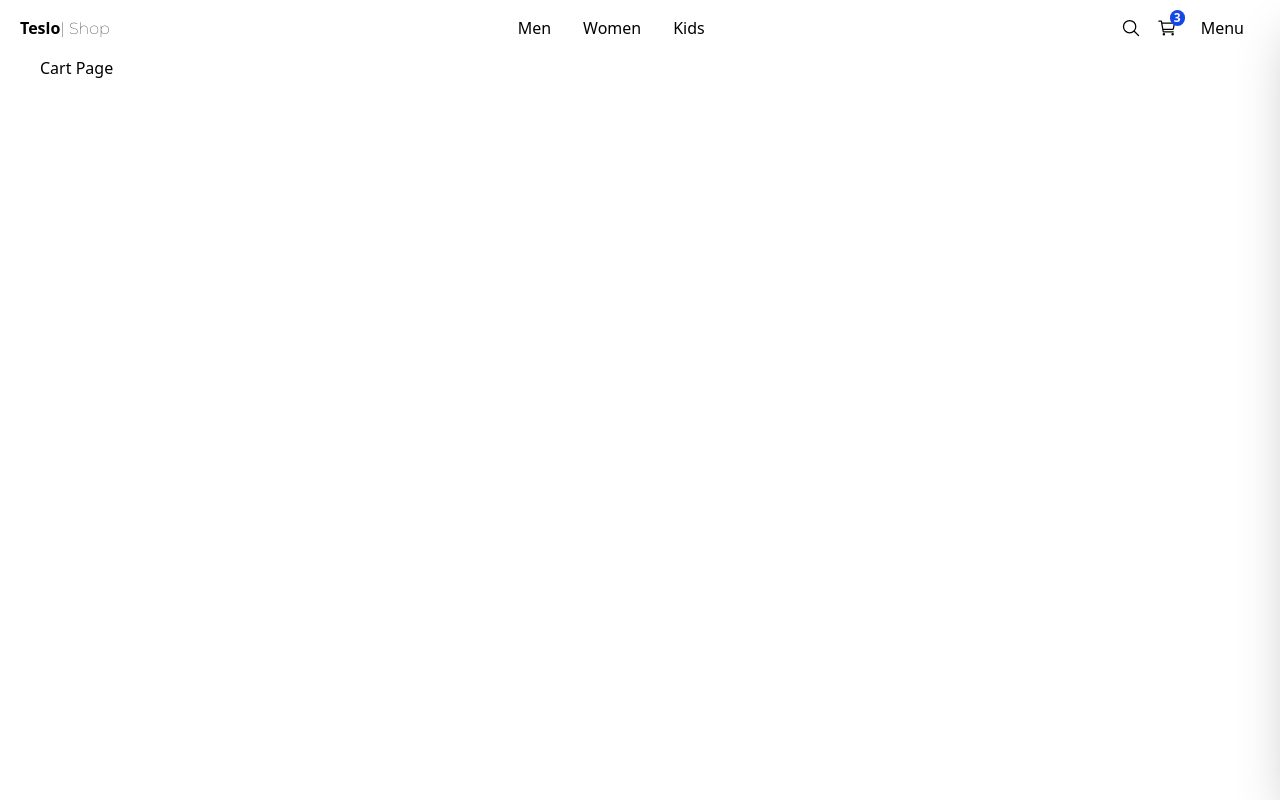
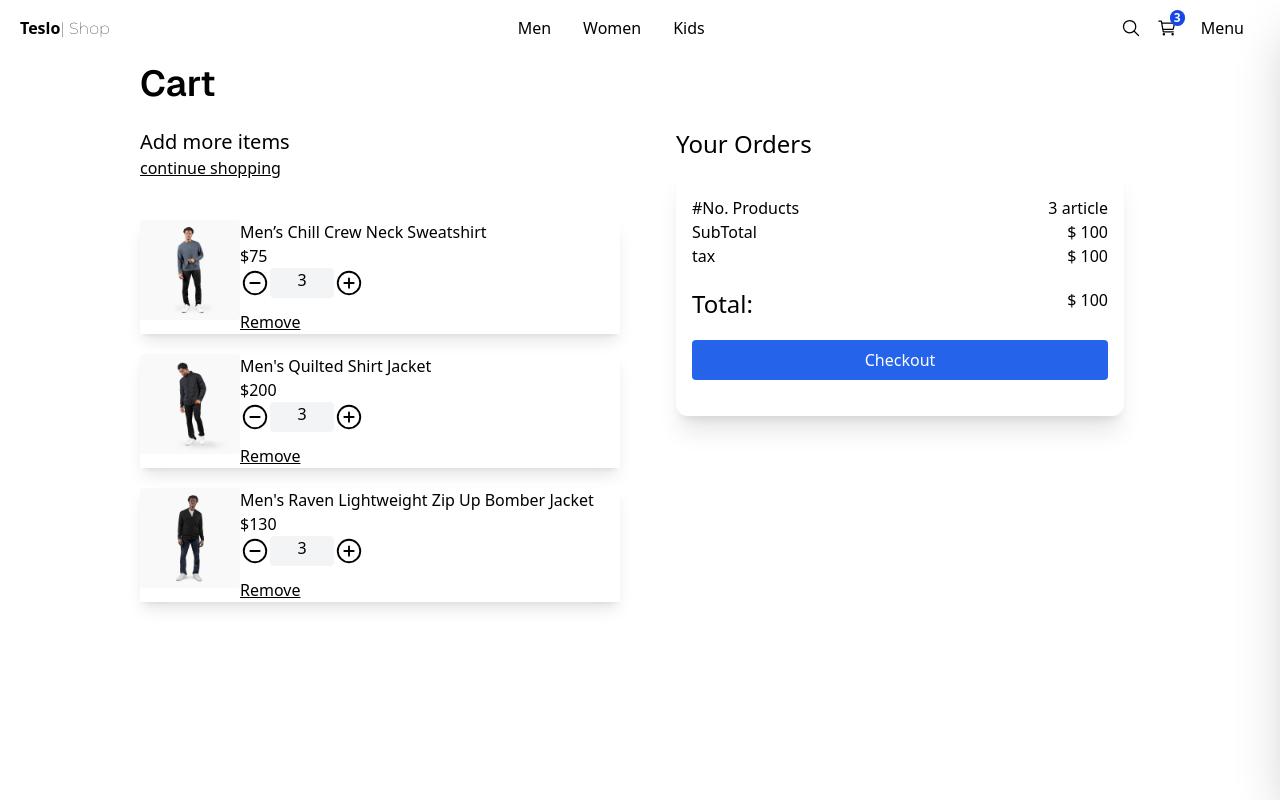
Before and after one commit to Enmanuel-TG/teslo-shop, a Next.js app: page /cart in a window 1280 px wide. Built offline with nearby package versions, Linux system fonts and the light colour scheme.

Commit message:
improve cart page

```diff
--- a/src/app/(shop)/cart/page.tsx
+++ b/src/app/(shop)/cart/page.tsx
@@ -1,8 +1,80 @@
+import { QuantitySelector, Title } from "@/src/components";
+import { initialData } from "@/src/seed/seed";
+import Image from "next/image";
+import Link from "next/link";
+
+const productInCart = [
+  initialData.products[0],
+  initialData.products[1],
+  initialData.products[2],
+];
 
 export default function () {
   return (
-    <div>
-      <h1>Cart Page</h1>
+    <div className="flex justify-center items-center mb-72 px-4">
+      <div className="flex flex-col w-[1000px]">
+        <Title title="Cart" />
+        <div className="grid grid-cols-1 sm:grid-cols-2 gap-10">
+          <div className="flex flex-col">
+            <span className="text-xl">Add more items</span>
+            <Link href={"/"} className="underline mb-5">
+              continue shopping
+            </Link>
+
+            {productInCart.map((product) => (
+              <div
+                className="shadow-lg drop-shadow-black flex mt-5"
+                key={product.slug}
+              >
+                <Image
+                  className="rounded"
+                  src={`/products/${product.images[0]}`}
+                  alt={product.title}
+                  width={100}
+                  height={100}
+                  style={{
+                    width: "100px",
+                    height: "100px",
+                  }}
+                />
+                <div>
+                  <p>{product.title}</p>
+                  <p>${product.price}</p>
+                  <QuantitySelector quantity={3} />
+                  <button className="underline mt-3">Remove</button>
+                </div>
+              </div>
+            ))}
+          </div>
+
+          <div className="px-4">
+            <h2 className="text-2xl mb-2 ">Your Orders</h2>
+            <div className="p-7 rounded-xl shadow-xl px-4">
+              <div className="grid grid-cols-2 ">
+                <span>#No. Products</span>
+                <span className="text-right">3 article</span>
+
+                <span>SubTotal</span>
+                <span className="text-right">$ 100</span>
+
+                <span>tax</span>
+                <span className="text-right">$ 100</span>
+
+                <span className="text-2xl mt-5">Total:</span>
+                <span className="text-right mt-5">$ 100</span>
+              </div>
+              <div className="mt-5 mb-2 w-full">
+                <Link
+                  className="flex btn-primary justify-center"
+                  href="/checkout/address"
+                >
+                  Checkout
+                </Link>
+              </div>
+            </div>
+          </div>
+        </div>
+      </div>
     </div>
   );
 }
--- a/src/components/ui/title/Title.tsx
+++ b/src/components/ui/title/Title.tsx
@@ -3,7 +3,7 @@ import { geistSans } from "@/src/config/fonts";
 interface Props {
   title: string;
   subtitle?: string;
-  className: string;
+  className?: string;
 }
 
 
```
